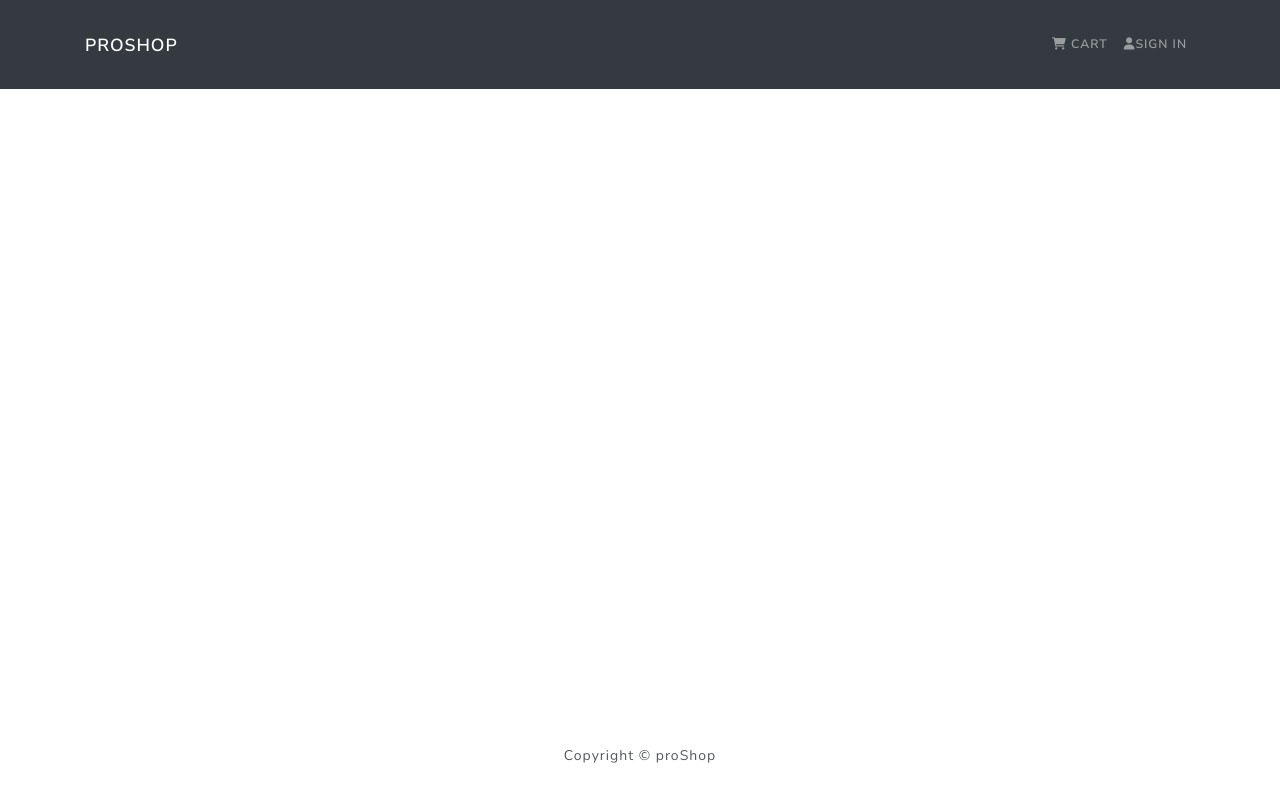
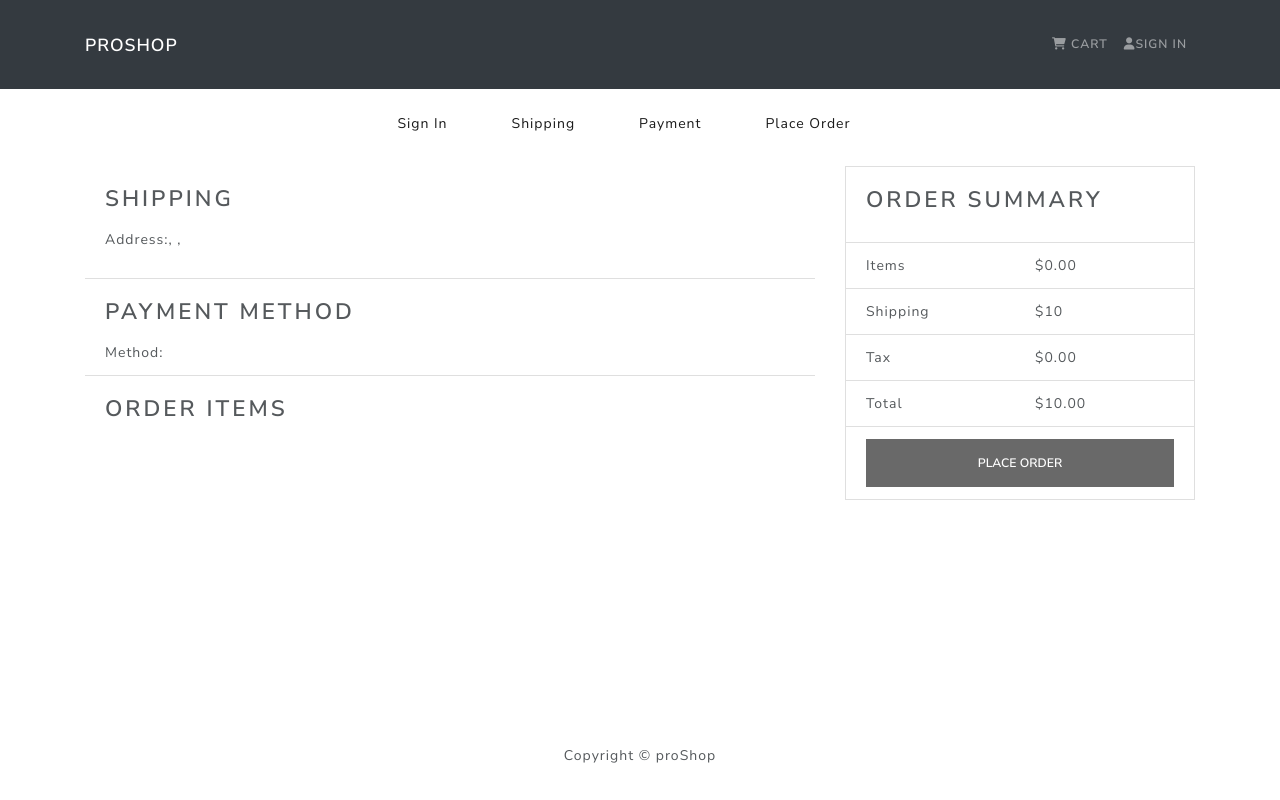
Before and after one commit to GraceYou500/Mern-stack-project-ProShop, a React (Create React App) app in the folder frontend/: page /placeorder in a window 1280 px wide. Built offline with nearby package versions, Linux system fonts and the light colour scheme.

Commit message:
order summary screen

```diff
--- a/frontend/src/App.js
+++ b/frontend/src/App.js
@@ -11,6 +11,7 @@
 import ProfileScreen from './screens/ProfileScreen';
 import ShippingScreen from './screens/ShippingScreen';
 import PaymentScreen from './screens/PaymentScreen';
+import PlaceOrderScreen from './screens/PlaceOrderScreen';
 
 function App() {
   return (
@@ -21,12 +22,13 @@
           <Routes>
             <Route path='/' element={<HomeScreen />} exact />
             <Route path='/product/:id' element={<ProductScreen />} />
-            <Route path='/cart/' element={<CartScreen />} />
+            <Route path='/cart' element={<CartScreen />} />
             <Route path='/login' element={<LoginScreen />} />
             <Route path='/register' element={<RegisterScreen />} />
             <Route path='/profile' element={<ProfileScreen />} />
             <Route path='/shipping' element={<ShippingScreen />} />
             <Route path='/payment' element={<PaymentScreen />} />
+            <Route path='/placeorder' element={<PlaceOrderScreen />} />
           </Routes>
         </Container>
       </main>
--- a/frontend/src/screens/CartScreen.js
+++ b/frontend/src/screens/CartScreen.js
@@ -1,5 +1,11 @@
 import React, { useEffect } from 'react';
-import { Link, useLocation, useNavigate, useParams } from 'react-router-dom';
+import {
+  Link,
+  useLocation,
+  useNavigate,
+  useParams,
+  useSearchParams,
+} from 'react-router-dom';
 import { useDispatch, useSelector } from 'react-redux';
 import {
   Row,
@@ -17,12 +23,13 @@
   const params = useParams();
   const navigate = useNavigate();
   const location = useLocation();
+  const [searchParams] = useSearchParams();
   console.log('cart screen', location);
 
-  const productId = params.id;
-  const qty = location.search ? Number(location.search.split('=')[1]) : 1;
-  console.log('location.search--------------------', location.search);
+  const qty = Number(searchParams.get('qty'));
+  const productId = searchParams.get('productId');
 
+  console.log('qty, productId', qty, productId);
   const dispatch = useDispatch();
 
   const cart = useSelector((state) => state.cart);
--- /dev/null
+++ b/frontend/src/screens/PlaceOrderScreen.js
@@ -0,0 +1,150 @@
+import React, { useState } from 'react';
+import { useNavigate, Link } from 'react-router-dom';
+import { Button, Col, Row, ListGroup, Image, Card } from 'react-bootstrap';
+import { useDispatch, useSelector } from 'react-redux';
+import Message from '../components/Message';
+import CheckoutSteps from '../components/CheckoutSteps';
+import { responsivePropType } from 'react-bootstrap/esm/createUtilityClasses';
+
+const PlaceOrderScreen = () => {
+  const dispatch = useDispatch();
+  const cart = useSelector((state) => state.cart);
+
+  // Calculate prices
+  const addDecimals = (num) => {
+    return (Math.round(num * 100) / 100).toFixed(2);
+  };
+
+  cart.itemsPrice = addDecimals(
+    cart.cartItems.reduce((acc, item) => acc + item.price * item.qty, 0)
+  );
+
+  console.log('item Price .........', typeof cart.itemsPrice);
+
+  cart.shippingPrice = cart.itemsPrice > 100 ? 0 : 10;
+  cart.taxPrice = addDecimals((0.1 * cart.itemsPrice).toFixed(2));
+
+  const total =
+    Number(cart.itemsPrice) +
+    Number(cart.shippingPrice) +
+    Number(cart.taxPrice);
+  console.log(
+    'cart.totalPrice.........',
+    typeof total,
+    total,
+    typeof cart.shippingPrice,
+    typeof cart.taxPrice
+  );
+  cart.totalPrice = addDecimals(
+    Number(cart.itemsPrice) + Number(cart.shippingPrice) + Number(cart.taxPrice)
+  );
+
+  const placeOrderHandler = () => {
+    console.log('Order');
+  };
+
+  return (
+    <>
+      <CheckoutSteps step1 step2 step3 step4 />
+      <Row>
+        <Col md={8}>
+          <ListGroup variant='flush'>
+            <ListGroup.Item>
+              <h2>Shipping</h2>
+              <p>
+                <strong>Address:</strong>
+                {cart.shippingAddress.address}, {cart.shippingAddress.city}{' '}
+                {cart.shippingAddress.postalCode},{' '}
+                {cart.shippingAddress.country}
+              </p>
+            </ListGroup.Item>
+
+            <ListGroup.Item>
+              <h2>Payment Method</h2>
+              <strong>Method: </strong>
+              {cart.paymentMethod}
+            </ListGroup.Item>
+
+            <ListGroup.Item>
+              <h2>Order Items</h2>
+              {cart.cartItems === 0 ? (
+                <Message>Your cart is empty</Message>
+              ) : (
+                <ListGroup variant='flush'>
+                  {cart.cartItems.map((item, index) => (
+                    <ListGroup.Item key={index}>
+                      <Row>
+                        <Col md={1}>
+                          <Image
+                            src={item.image}
+                            alt={item.name}
+                            fluid
+                            rounded
+                          />
+                        </Col>
+                        <Col>
+                          <Link to={`/product/${item.product}`}>
+                            {item.name}
+                          </Link>
+                        </Col>
+                        <Col md={4}>
+                          {item.qty} x {item.price} = $
+                          {(item.qty * item.price).toFixed(2)}
+                        </Col>
+                      </Row>
+                    </ListGroup.Item>
+                  ))}
+                </ListGroup>
+              )}
+            </ListGroup.Item>
+          </ListGroup>
+        </Col>
+        <Col md={4}>
+          <Card>
+            <ListGroup variant='flush'>
+              <ListGroup.Item>
+                <h2>Order Summary</h2>
+              </ListGroup.Item>
+              <ListGroup.Item>
+                <Row>
+                  <Col>Items</Col>
+                  <Col>${cart.itemsPrice}</Col>
+                </Row>
+              </ListGroup.Item>
+              <ListGroup.Item>
+                <Row>
+                  <Col>Shipping</Col>
+                  <Col>${cart.shippingPrice}</Col>
+                </Row>
+              </ListGroup.Item>
+              <ListGroup.Item>
+                <Row>
+                  <Col>Tax</Col>
+                  <Col>${cart.taxPrice}</Col>
+                </Row>
+              </ListGroup.Item>
+              <ListGroup.Item>
+                <Row>
+                  <Col>Total</Col>
+                  <Col>${cart.totalPrice}</Col>
+                </Row>
+              </ListGroup.Item>
+              <ListGroup.Item>
+                <Button
+                  type='button'
+                  className='btn-block'
+                  disabled={cart.cartItems.length === 0}
+                  onClick={placeOrderHandler}
+                >
+                  Place Order
+                </Button>
+              </ListGroup.Item>
+            </ListGroup>
+          </Card>
+        </Col>
+      </Row>
+    </>
+  );
+};
+
+export default PlaceOrderScreen;
--- a/frontend/src/screens/ProductScreen.js
+++ b/frontend/src/screens/ProductScreen.js
@@ -33,7 +33,7 @@
   console.log('dispatch product screen', product);
 
   const addToCartHandler = () => {
-    navigate(`/cart/${params.id}?qty=${qty}`);
+    navigate(`/cart?qty=${qty}&productId=${params.id}`);
   };
 
   return (
```
